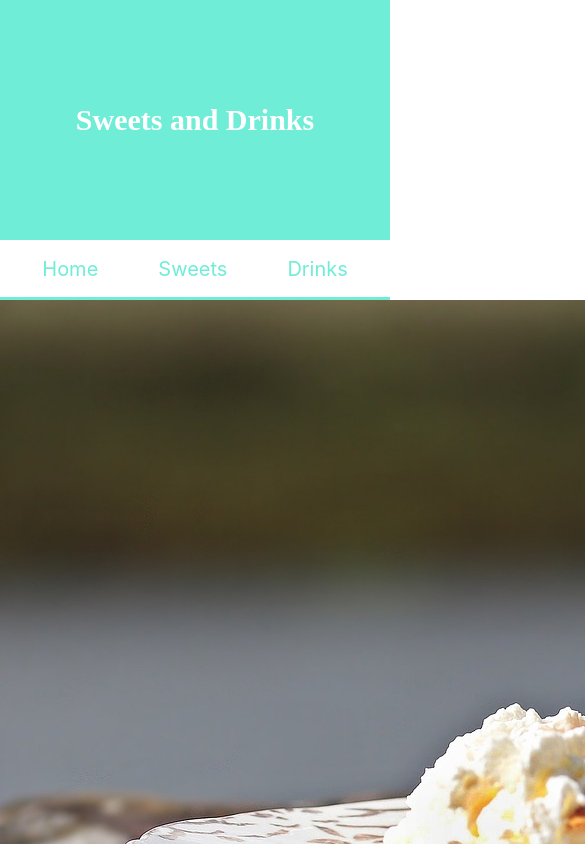
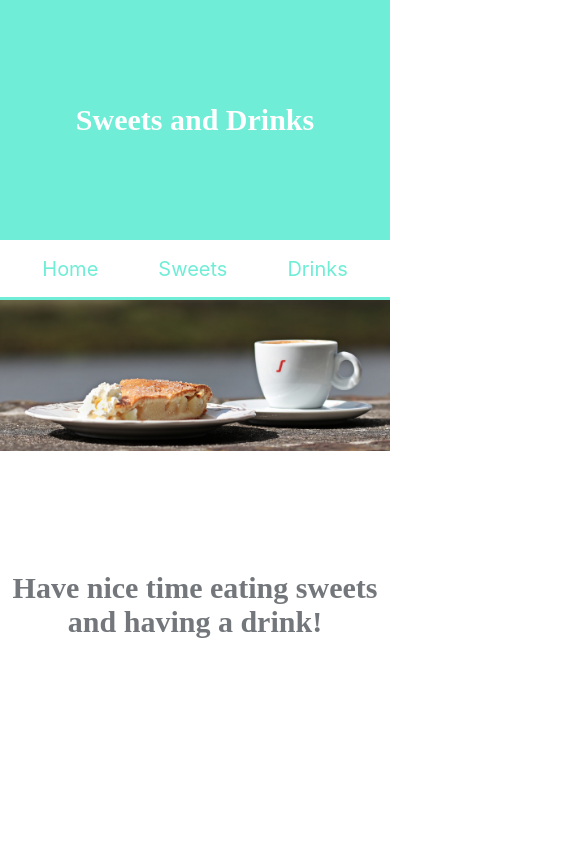
Before and after one commit to emamaria/sweets, a React (Create React App) app: page / in a window 390 px wide. Shown: the top 844 px of the page, 585 px wide, since content can reach past the window. Built offline with nearby package versions, Linux system fonts and the light colour scheme; a web font is replaced by a local one.

Commit message:
adjust image according the container size

```diff
--- a/src/components/home/_Home.scss
+++ b/src/components/home/_Home.scss
@@ -16,7 +16,13 @@
 @media (max-width:600px) {
 
    .home__text{
-    font-size: 30px;
+    font-size: 20px;
+    height: 300px;
    }
 
    }
+
+   img{
+    height: auto;
+    max-width: 100%;
+   }
```
